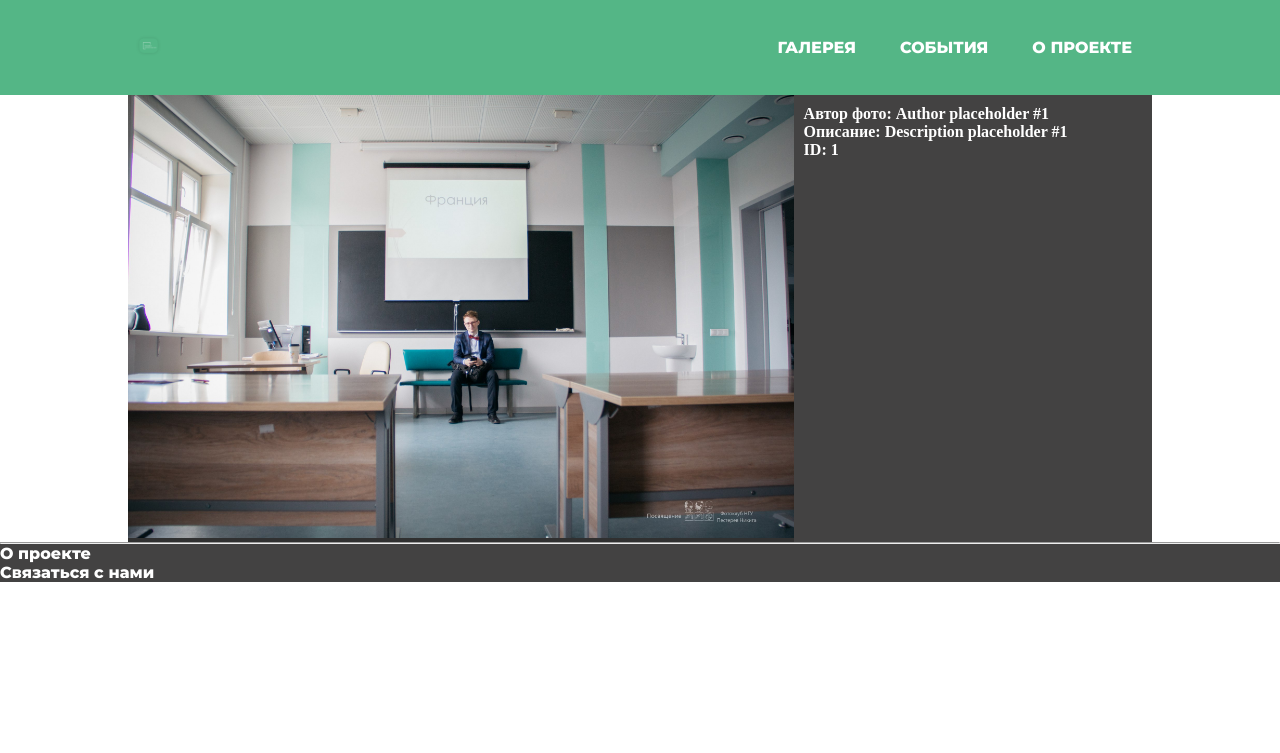
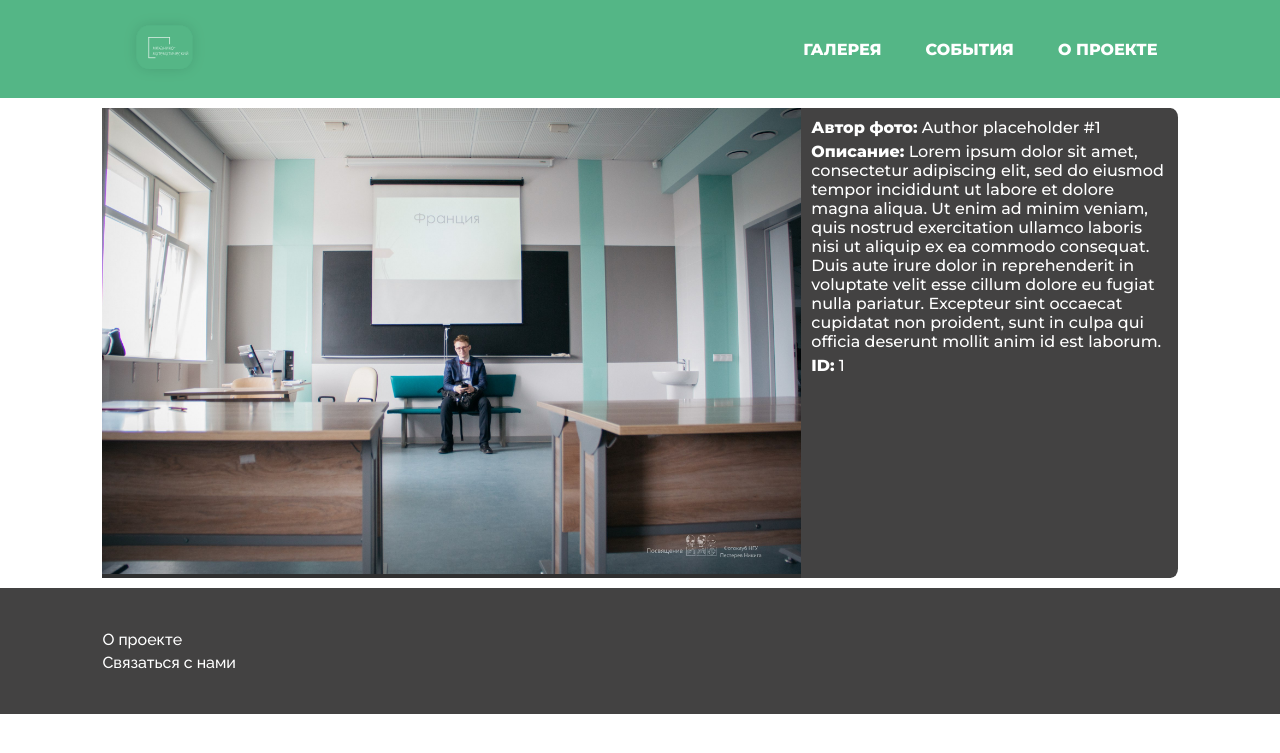
Before and after one commit to JonnyTheCat/nsummf-photoarchive, a Django app: page /gallery/id/1/ in a window 1280 px wide. Shown: the top 753 px of the page. Run offline with Django 4.2, Linux system fonts and the light colour scheme.

Commit message:
Updated styles

```diff
--- a/django-photoarchive/apps/gallery/templates/gallery/photo.html
+++ b/django-photoarchive/apps/gallery/templates/gallery/photo.html
@@ -8,9 +8,9 @@
         <img class="photo" src="{% static 'img/photos/5.jpg' %}" width="100%">
     </div>
     <div class="photo-description">
-        <h4>Автор фото: {{photo.author}}</h4>
-        <h4>Описание: {{photo.description}}</h4>
-        <h4>ID: {{photo.id}}</h4>
+        <h4 class="description-text"><strong>Автор фото:</strong> {{photo.author}}</h4>
+        <h4 class="description-text"><strong>Описание:</strong> {{photo.description}}</h4>
+        <h4 class="description-text"><strong>ID:</strong> {{photo.id}}</h4>
     </div>
 </div>
 
--- a/django-photoarchive/apps/gallery/views.py
+++ b/django-photoarchive/apps/gallery/views.py
@@ -1,7 +1,7 @@
 from django.shortcuts import render
 
 photo_arr = [
-    {'id': 1, 'description': "Description placeholder #1", 'author': "Author placeholder #1", 'path':'img/photos/1.png'},
+    {'id': 1, 'description': "Lorem ipsum dolor sit amet, consectetur adipiscing elit, sed do eiusmod tempor incididunt ut labore et dolore magna aliqua. Ut enim ad minim veniam, quis nostrud exercitation ullamco laboris nisi ut aliquip ex ea commodo consequat. Duis aute irure dolor in reprehenderit in voluptate velit esse cillum dolore eu fugiat nulla pariatur. Excepteur sint occaecat cupidatat non proident, sunt in culpa qui officia deserunt mollit anim id est laborum.", 'author': "Author placeholder #1", 'path':'img/photos/1.png'},
     {'id': 2, 'description': "Description placeholder #2", 'author': "Author placeholder #2", 'path':'img/photos/2.png'},
     {'id': 3, 'description': "Description placeholder #3", 'author': "Author placeholder #3", 'path':'img/photos/3.png'},
     {'id': 4, 'description': "Перед началом посвящения ММФ. На фото - ???", 'author': "Пестерев Никита", 'path':'img/photos/4.png'},
--- a/django-photoarchive/static/css/main.css
+++ b/django-photoarchive/static/css/main.css
@@ -1,4 +1,4 @@
-@import url('https://fonts.googleapis.com/css2?family=Montserrat:wght@500;800&display=swap');
+@import url('https://fonts.googleapis.com/css2?family=Montserrat:wght@500;800&family=Raleway:wght@500;700&display=swap');
 
 :root {
     --main-color: #54B686;
@@ -11,14 +11,17 @@
     padding: 0;
 }
 
+h1, h2, h3, h4 {
+    font-family: 'Montserrat', sans-serif;
+    font-weight: 500;
+}
+
 header {
     background-color: #54B686;
     display: flex;
     justify-content: space-between;
     align-items: center;
-    padding: 30px 10%;
-    background-color: var(--main-color);
-
+    padding: 0px 8%;
 }
 
 li, a {
@@ -52,38 +55,59 @@ li, a {
 
 footer {
     background-color: #434242;
-    font-family: 'Montserrat', sans-serif;
+    align-items: center;
+    padding: 0px 8%;
 }
 
-.footer-link {
-    color: white;
-    text-decoration: none;
+.nav-bottom-links {
+    list-style: none;
 }
 
-.footer-link:hover {
+.nav-bottom-links {
+    padding: 40px 0;
+}
+
+.nav-bottom-links li {
+    padding: 2px 0;
+}
+
+.nav-bottom-links li a {
+    transition: all 0.3s ease 0s;
+    font-family: 'Raleway', Arial, sans-serif;
+    font-weight: 500;
+}
+
+.nav-bottom-links li a:hover {
     color: lightgrey;
+}
+
+.content-block {
+    padding-top: 10px;
+    padding-bottom: 10px;
+    padding-left: 8%;
+    padding-right: 8%;
 }
 
 .photo-block {
     display: grid;
     grid-template-columns: 6.5fr 3.5fr;
-
-    padding-left: 10%;
-    padding-right: 10%;
     min-height: 75%;
 }
 
 .photo-description {
     background-color: #434242;
     color: white;
-    padding: 10px 10px 10px 10px;
-    font-family: 'Montserrat', ;
+    padding: 10px 12px 10px 10px;
+    font-family: 'Montserrat', sans-serif;
+    font-weight: 500;
+    font-size: 16px;
+    border-radius: 0px 2% 2% 0px;
+}
+
+.description-text {
+    padding-bottom: 5px;
 }
 
 .photo-wrapper {
     background-color: #303030;
 }
-
-.photo {
-    margin: 0 auto;
-}
--- a/django-photoarchive/templates/footer.html
+++ b/django-photoarchive/templates/footer.html
@@ -1,13 +1,8 @@
 <footer>
     <div class="footer-wrapper">
-        <hr>
-
-        <a class="footer-link" href="/about">
-            <h4>О проекте</h4>
-        </a>
-
-        <a class="footer-link" href="/contacts">
-            <h4>Связаться с нами</h4>
-        </a>
+        <ul class="nav-bottom-links">
+            <li><a href="/about/">О проекте</a></li>
+            <li><a href="/contacts/">Связаться с нами</a></li>
+        </ul>
     </div>
 </footer>
--- a/django-photoarchive/templates/header.html
+++ b/django-photoarchive/templates/header.html
@@ -2,14 +2,14 @@
     <div class="header-wrapper">
         <a class="header-link" href="/">
             {% load static %}
-            <img class="logo" src="{% static 'img/logo_green_ru.png' %}" width="10%">
+            <img class="logo" src="{% static 'img/logo_green_ru.svg' %}" width="125">
         </a>
     </div>
     <div class="header-nav">
         <nav>
             <ul class="nav-links">
                 <li><a href="/gallery/">ГАЛЕРЕЯ</a></li>
-                <li><a href="/gallery/id/4/">СОБЫТИЯ</a></li>
+                <li><a href="/gallery/id/1/">СОБЫТИЯ</a></li>
                 <li><a href="/about/">О ПРОЕКТЕ</a></li>
             </ul>
         </nav>
--- a/django-photoarchive/templates/main.html
+++ b/django-photoarchive/templates/main.html
@@ -12,9 +12,11 @@
     <body>
         {% include 'header.html' %}
 
-        {% block content %}
+        <div class="content-block">
+            {% block content %}
 
-        {% endblock %}
+            {% endblock %}
+        </div>
 
         {% include 'footer.html' %}
     </body>
```
Also changed, not shown: django-photoarchive/photoarchive/settings.py (+3 -4 lines).
